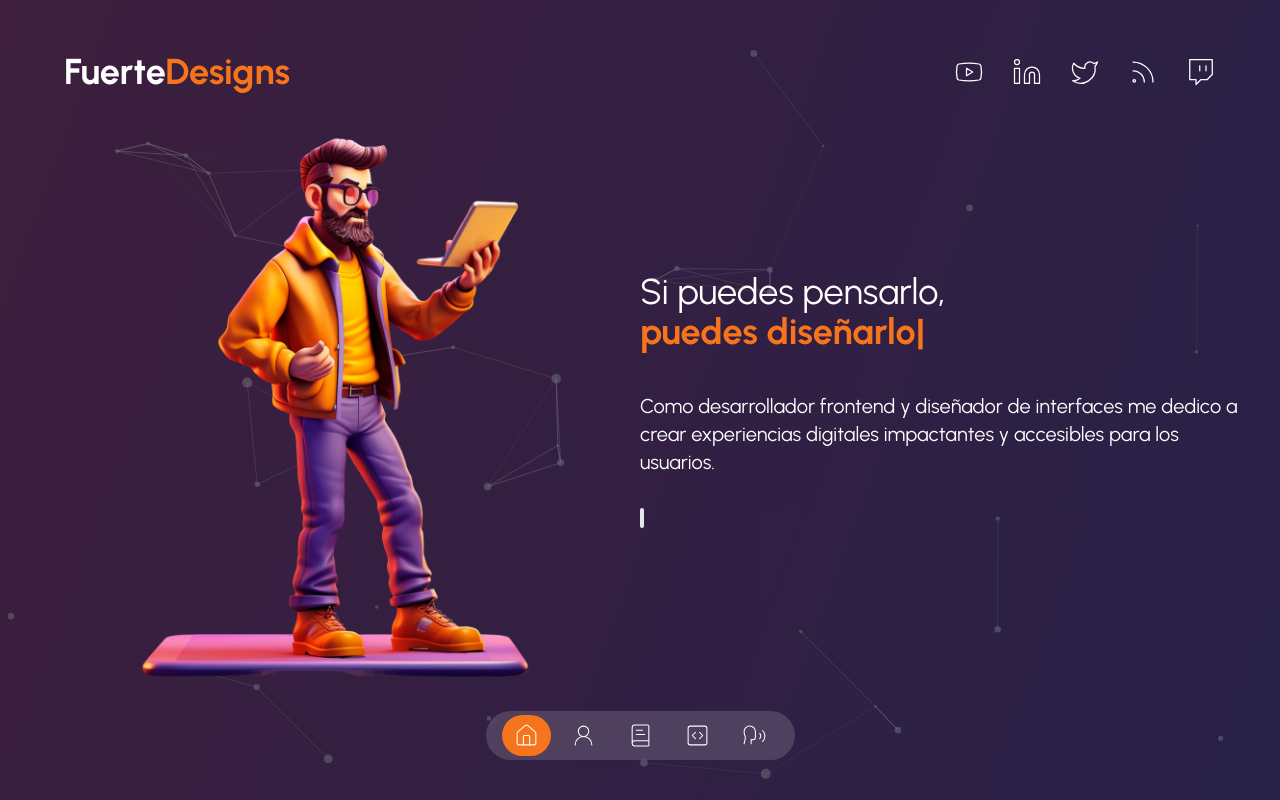
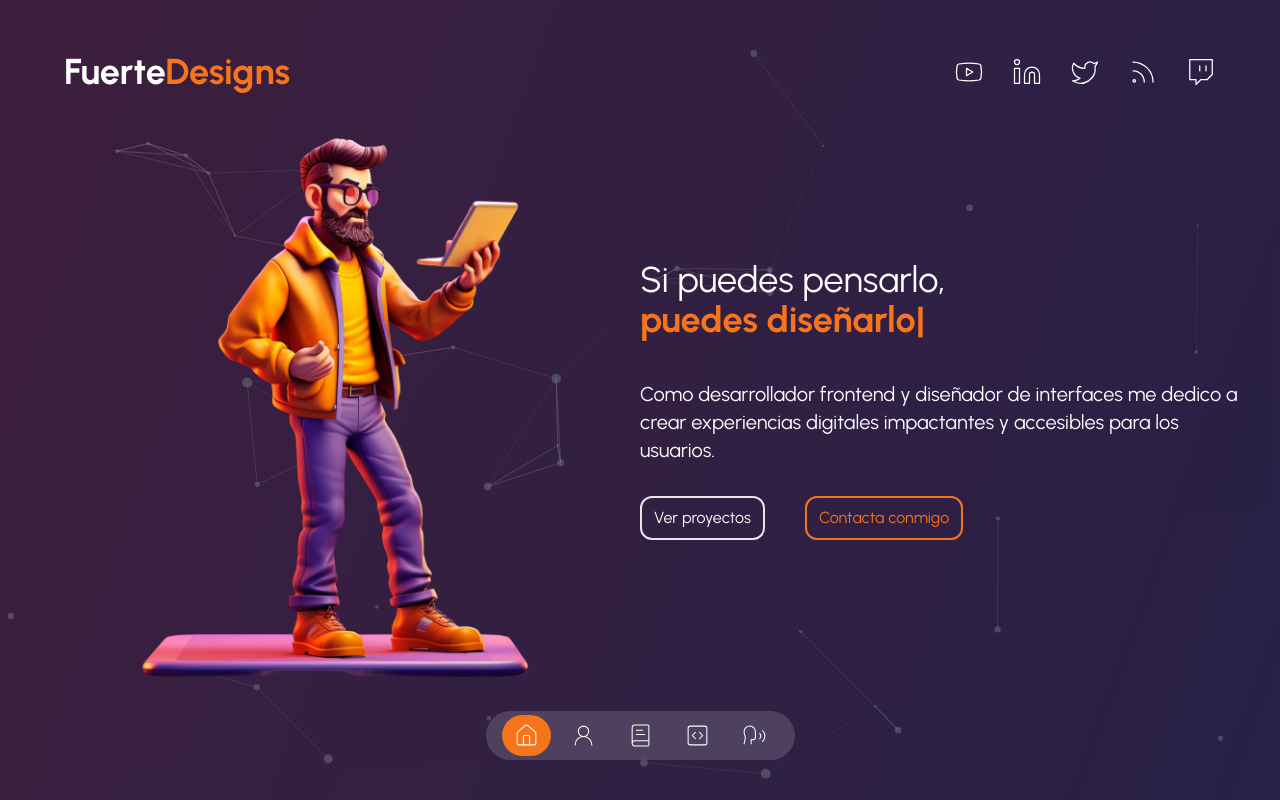
Before and after one commit to fantasyfuerte/portfolio-landing-page, a Next.js app: page / in a window 1280 px wide. Built offline with nearby package versions, Linux system fonts and the light colour scheme.

Commit message:
Adding Contact Button

```diff
--- a/src/components/introduction.tsx
+++ b/src/components/introduction.tsx
@@ -44,8 +44,16 @@ function Introduction() {
           <div className="flex justify-center items-center gap-3 md:justify-start md:gap-10">
             <Link
               href="/projects"
-              className="px3 py-2 transition-all border-2 cursor-pointer text-md w-fit rounded-xl hover:shadow-xl hover:shadow-white/50"
-            ></Link>
+              className="px-3 py-2 transition-all border-2 cursor-pointer text-md w-fit rounded-xl hover:shadow-xl hover:shadow-white/50"
+            >
+              Ver proyectos
+            </Link>
+            <Link
+              href="/projects"
+              className="px-3 py-2 transition-all border-2 cursor-pointer text-md w-fit rounded-xl hover:shadow-xl hover:shadow-secondary/50 border-secondary text-secondary"
+            >
+              Contacta conmigo
+            </Link>
           </div>
         </div>
       </div>
```
